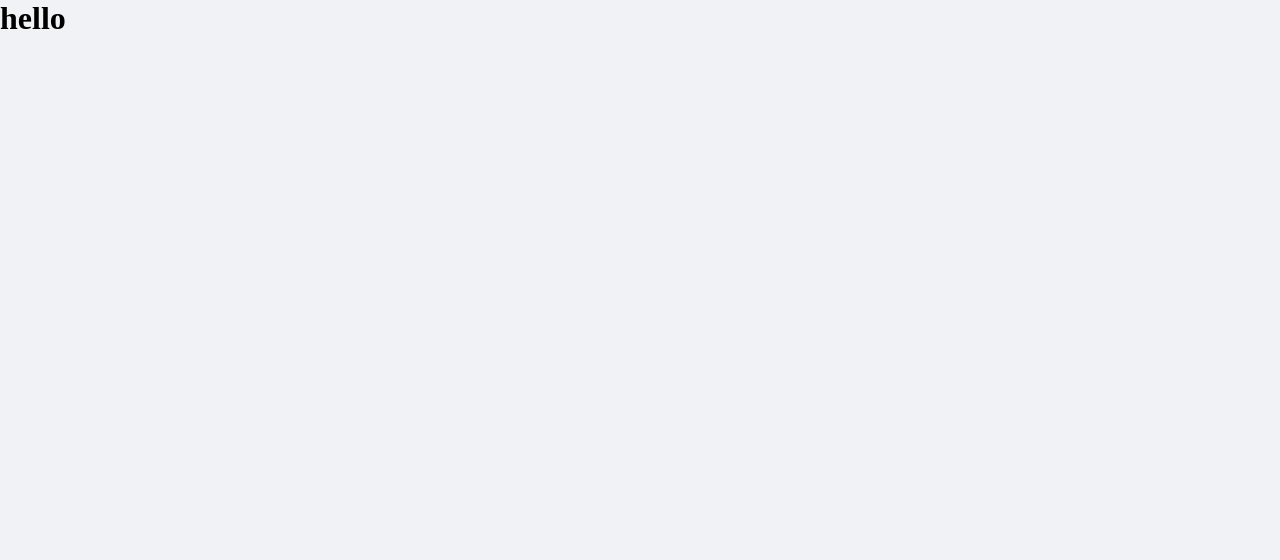
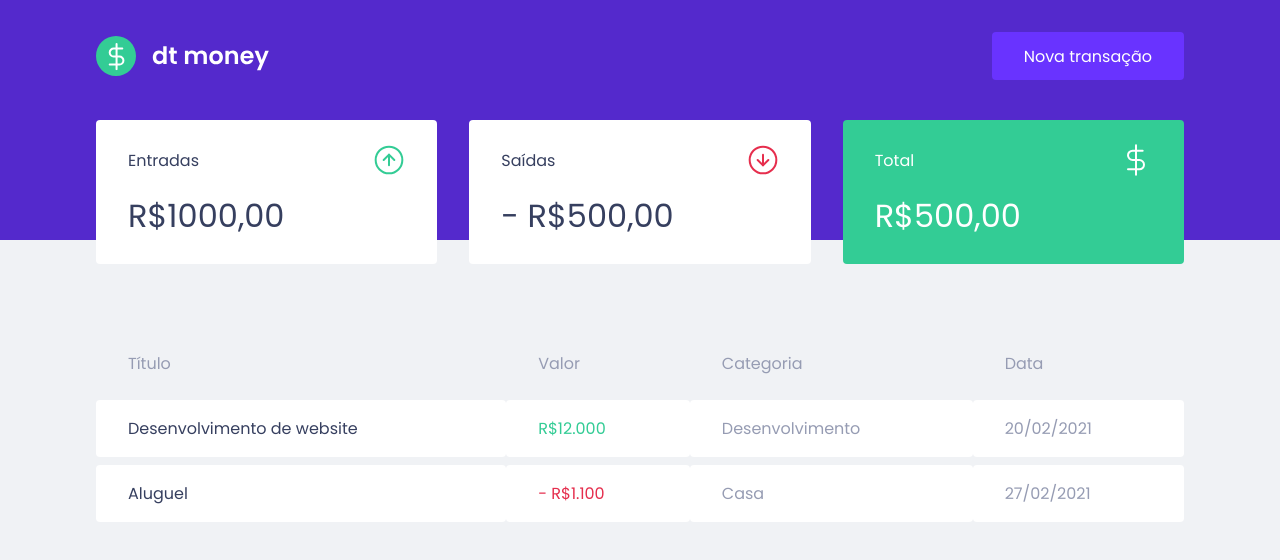
Before and after one commit to bhenrique16/dtmoney, a React (Create React App) app: page / in a window 1280 px wide. Shown: the top 560 px of the page. Built offline with nearby package versions, Linux system fonts and the light colour scheme.

Commit message:
Componentes

```diff
--- a/src/App.tsx
+++ b/src/App.tsx
@@ -1,11 +1,17 @@
+import { Dashboard } from "./components/Dashboard";
+import { Header } from "./components/Header";
 import { GlobalStyle } from "./styles/global";
 
 
 export function App() {
   return (
-    <div className="App">
-      <h1>hello</h1>
+    <>
+      <Header/>
+      <Dashboard/>
       <GlobalStyle/>
-    </div>
+
+
+    </>
+
   );
 }
--- /dev/null
+++ b/src/components/Dashboard/index.tsx
@@ -0,0 +1,12 @@
+import { Summary } from "../Summary";
+import { TransactionsTable } from "../TransactionsTable";
+import { Container } from "./styles";
+
+export function Dashboard(){
+    return(
+        <Container>
+        <Summary/>
+        <TransactionsTable/>
+        </Container>
+    )
+}
--- /dev/null
+++ b/src/components/Dashboard/styles.ts
@@ -0,0 +1,7 @@
+import  styled  from "styled-components";
+
+export const Container =styled.main `
+max-width: 1120px;
+margin:0 auto ;
+padding: 2.5rem 1rem;
+`;
--- /dev/null
+++ b/src/components/Header/index.tsx
@@ -0,0 +1,15 @@
+import logoImg from '../../assets/logo.svg'
+import { Container, Content } from './styles'
+
+export function Header(){
+    return(
+        <Container>
+            <Content>
+            <img src={logoImg} alt="dt money" />
+            <button type="button">
+                Nova transação
+            </button>
+            </Content>
+            </Container>
+    )
+}
--- /dev/null
+++ b/src/components/Header/styles.ts
@@ -0,0 +1,35 @@
+import styled from 'styled-components'
+
+export const Container = styled.header `
+background :var(--blue);
+
+`;
+
+export const Content = styled.div`
+
+max-width:1120px;
+margin: 0 auto;
+
+padding: 2rem 1rem 10rem;
+display: flex;
+align-items: center;
+justify-content: space-between;
+
+button{
+    font-size:1rem;
+    color: #ffff;
+    background:var(--blue-light) ;
+    border: 0;
+    padding:0 2rem;
+    border-radius: 0.25rem;
+    height: 3rem;
+
+    transition: filter 0.2s;
+
+    &:hover{
+        filter:brightness(0.9);
+    }
+}
+
+
+`;
--- /dev/null
+++ b/src/components/Summary/index.tsx
@@ -0,0 +1,32 @@
+import incomeImg from "../../assets/Entradas.svg"
+import outcomeImg from "../../assets/Saídas.svg"
+import totalImg from "../../assets/Total.svg"
+import { Container } from "./styles";
+
+export function Summary(){
+    return(
+        <Container>
+            <div>
+                <header>
+                   <p>Entradas</p>
+                   <img src={incomeImg} alt="Entradas" />
+                </header>
+                <strong>R$1000,00</strong>
+            </div>
+            <div>
+                <header>
+                   <p>Saídas</p>
+                   <img src={outcomeImg} alt="Entradas" />
+                </header>
+                <strong>- R$500,00</strong>
+            </div>
+            <div className="highlight-background">
+                <header>
+                   <p>Total</p>
+                   <img src={totalImg} alt="Entradas" />
+                </header>
+                <strong>R$500,00</strong>
+            </div>
+        </Container>
+    )
+}
--- /dev/null
+++ b/src/components/Summary/styles.ts
@@ -0,0 +1,34 @@
+import { styled } from "styled-components";
+
+export const Container =styled.div`
+display:grid;
+grid-template-columns: repeat(3,1fr);
+gap: 2rem;
+margin-top: -10rem;
+
+div{
+    background: var(--shape);
+    padding: 1.5rem 2rem;
+    border-radius: 0.25rem;
+    color: var(--text-title);
+
+    header{
+        display: flex;
+        align-items: center;
+        justify-content: space-between;
+    }
+
+    strong{
+        display: block;
+        margin-top: 1rem;
+        font-size: 2rem;
+        font-weight: 500;
+        line-height: 3rem;
+    }
+    &.highlight-background{
+        background: var(--green);
+        color: #fff;
+
+    }
+}
+`;
--- /dev/null
+++ b/src/components/TransactionsTable/index.tsx
@@ -0,0 +1,35 @@
+import { Container } from "./styles";
+
+export function TransactionsTable(){
+    return(
+        <Container>
+            <table>
+                <thead>
+                    <tr>
+                        <th>Título</th>
+                        <th>Valor</th>
+                        <th>Categoria</th>
+                        <th>Data</th>
+                    </tr>
+                </thead>
+                <tbody>
+                    <tr>
+                        <td>Desenvolvimento de website</td>
+                        <td className="deposit">R$12.000</td>
+                        <td>Desenvolvimento</td>
+                        <td>20/02/2021</td>
+                    </tr>
+                </tbody>
+                <tbody>
+                    <tr>
+                        <td>Aluguel</td>
+                        <td className="withdraw">- R$1.100</td>
+                        <td>Casa</td>
+                        <td>27/02/2021</td>
+                    </tr>
+                </tbody>
+
+            </table>
+        </Container>
+    )
+}
--- /dev/null
+++ b/src/components/TransactionsTable/styles.ts
@@ -0,0 +1,36 @@
+import styled from "styled-components";
+
+export const Container = styled.div`
+margin-top: 4rem;
+
+table{
+    width: 100%;
+    border-spacing:0 0.5rem ;
+
+    th{
+        color: var(--text-body);
+        font-weight: 400;
+        padding: 1rem 2rem;
+        text-align: left;
+        line-height:1.5rem;
+    }
+
+    td{
+        padding: 1rem 2rem;
+        border: 0;
+        background: var(--shape);
+        color: var(--text-body);
+        border-radius: 0.25rem;
+        &:first-child{
+        color: var(--text-title);
+    }
+    &.deposit{
+        color: var(--green);
+    }
+    &.withdraw{
+        color: var(--red);
+    }
+    }
+
+}
+`;
--- a/src/styles/global.ts
+++ b/src/styles/global.ts
@@ -5,6 +5,7 @@
     --background:#f0f2f5;
     --red:#E52E4D;
     --blue:#5429CC;
+    --green:#33cc95;
 
     --blue-light:#6933FF;
 
@@ -34,7 +35,7 @@
     background: var(--background);
     -webkit-font-smoothing:antialiased;
 }
-bodyminput,textarea,button{
+body,input,textarea,button{
     font-family: 'Poppins',sans-serif;
     font-weight: 400;
 }
```
